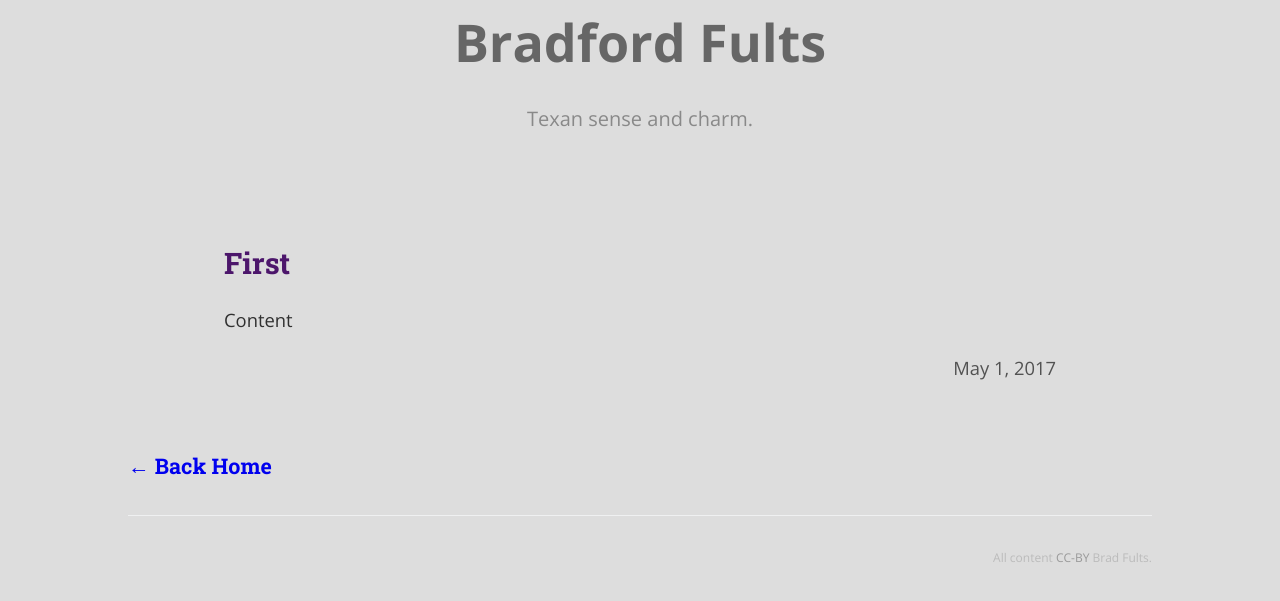
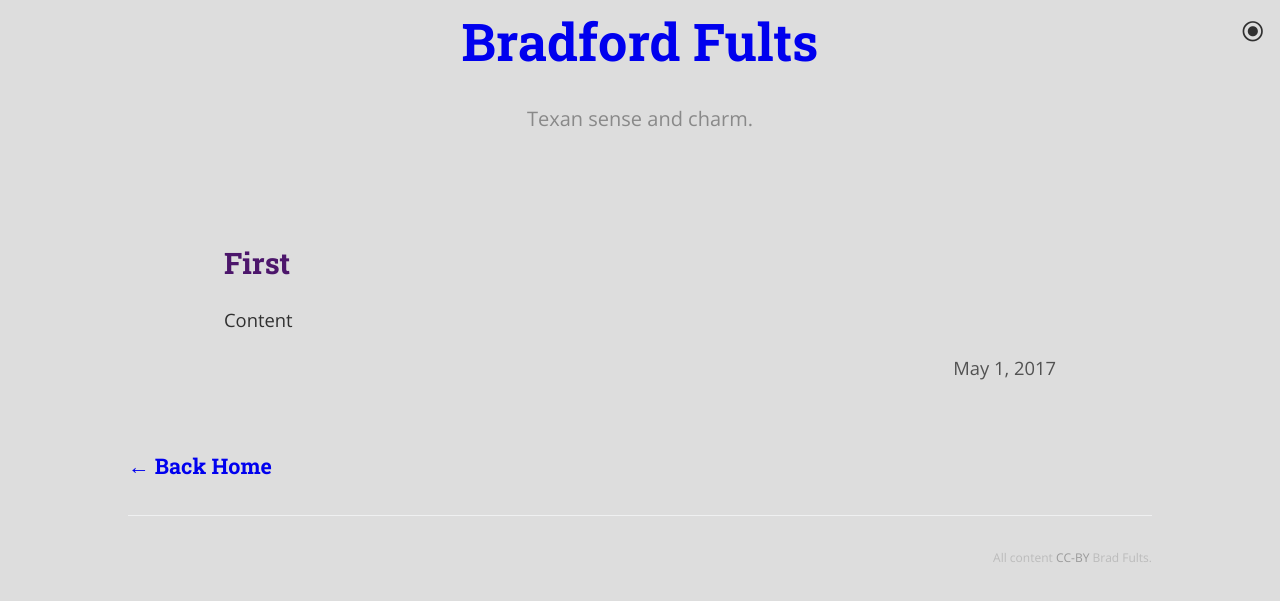
Before and after one commit to h3h/bradfordfults.com, a Jekyll site: the page built from _posts/2017-05-01-first-post.md, in a window 1280 px wide. Shown: the top 601 px of the page. Built offline with Jekyll 4.4.1, drawn with Linux system fonts in a browser that asks for light colours.

Commit message:
Starts styling headers and links

```diff
--- a/_layouts/default.html
+++ b/_layouts/default.html
@@ -8,6 +8,7 @@
     {% include header.html %}
 
     <section class="main-content">
+      <div class="toggler" id="theme-toggler">&ofcir;</div>
       <div class="wrapper">
         {{ content }}
       </div>
--- a/style/style.scss
+++ b/style/style.scss
@@ -16,6 +16,18 @@
 
 a:link {
   text-decoration: none;
+}
+
+h1, h2, h3, h4, h5, h6 {
+  font-family: "Roboto Slab", Georgia, serif;
+  margin-bottom: 1rem;
+
+  @media screen and (min-width:64em) {
+    margin-top: 2rem;
+  }
+  @media screen and (max-width:64em) {
+    margin-top: 0.25rem;
+  }
 }
 
 body.theme-light {
@@ -43,19 +55,29 @@
   color: $color-dark-text-base;
 
   a:link {
-
+    color: $color-dark-text-highlight;
   }
 
   a:visited {
+    color: $color-dark-text-highlight;
   }
 
   a:hover,
   a:active {
+    color: $color-dark-punch;
   }
 
   h1 {
     color: $color-dark-text-highlight;
   }
+}
+
+.toggler {
+  cursor: pointer;
+  font-size: 28px;
+  position: absolute;
+  right: 1rem;
+  top: 0.5rem;
 }
 
 .page-header {
@@ -77,18 +99,6 @@
   @media screen and (max-width:42em) {
     font-size: 1.75rem;
   }
-}
-a.header-link:link,
-a.header-link:visited {
-  color: #666;
-  text-decoration: none;
-  transition: 0.4s;
-}
-a.header-link:hover,
-a.header-link:active {
-  text-shadow: 1px 1px 8px #93c9bc;
-  transition: 0.3s;
-  text-decoration: none;
 }
 
 .project-tagline {
@@ -129,18 +139,6 @@
 .main-content img {
   max-width: 100%;
 }
-.main-content h1, .main-content h2, .main-content h3, .main-content h4, .main-content h5, .main-content h6 {
-  font-family: "Roboto Slab", Georgia, serif;
-  margin-bottom: 1rem;
-
-  @media screen and (min-width:64em) {
-    margin-top: 2rem;
-  }
-  @media screen and (max-width:64em) {
-    margin-top: 0.25rem;
-  }
-}
-
 .main-content p {
   margin-bottom: 1em;
 }
```
Also changed, not shown: _layouts/bare.html (+0 -8 lines).
